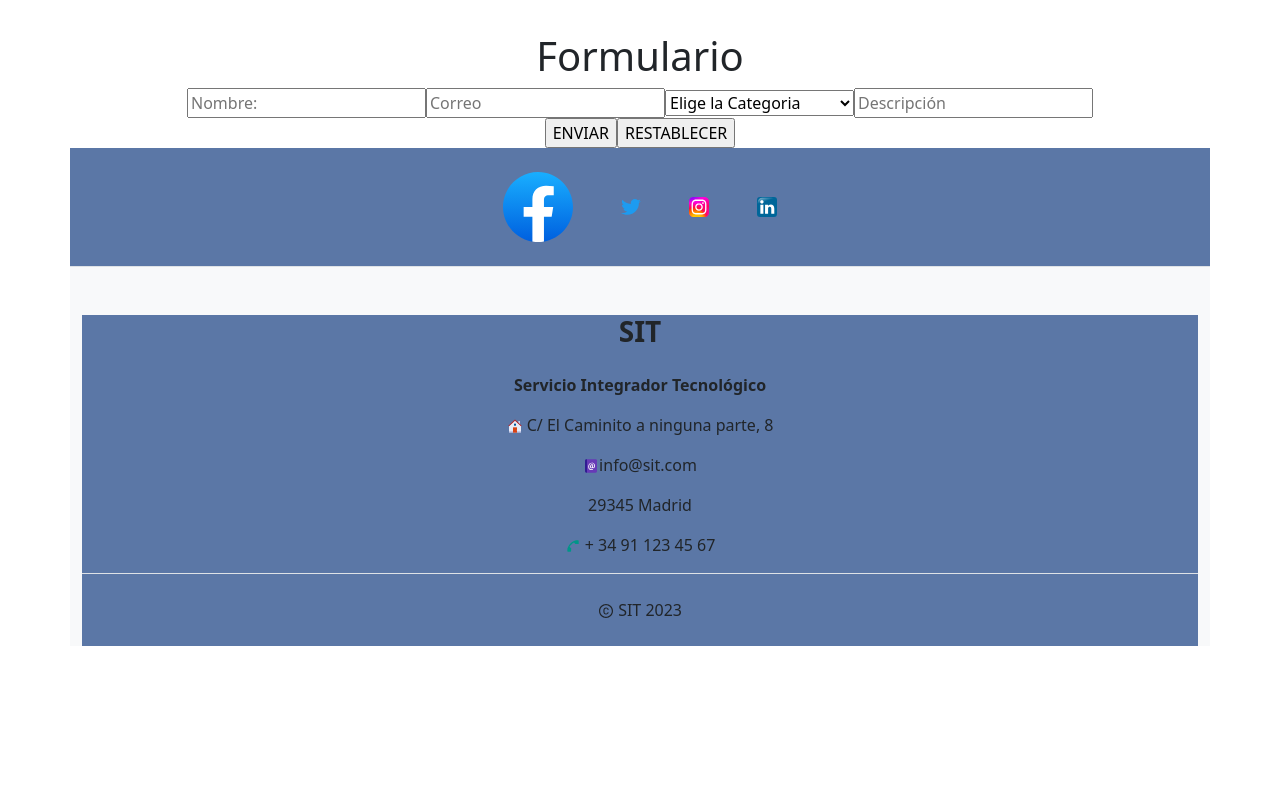
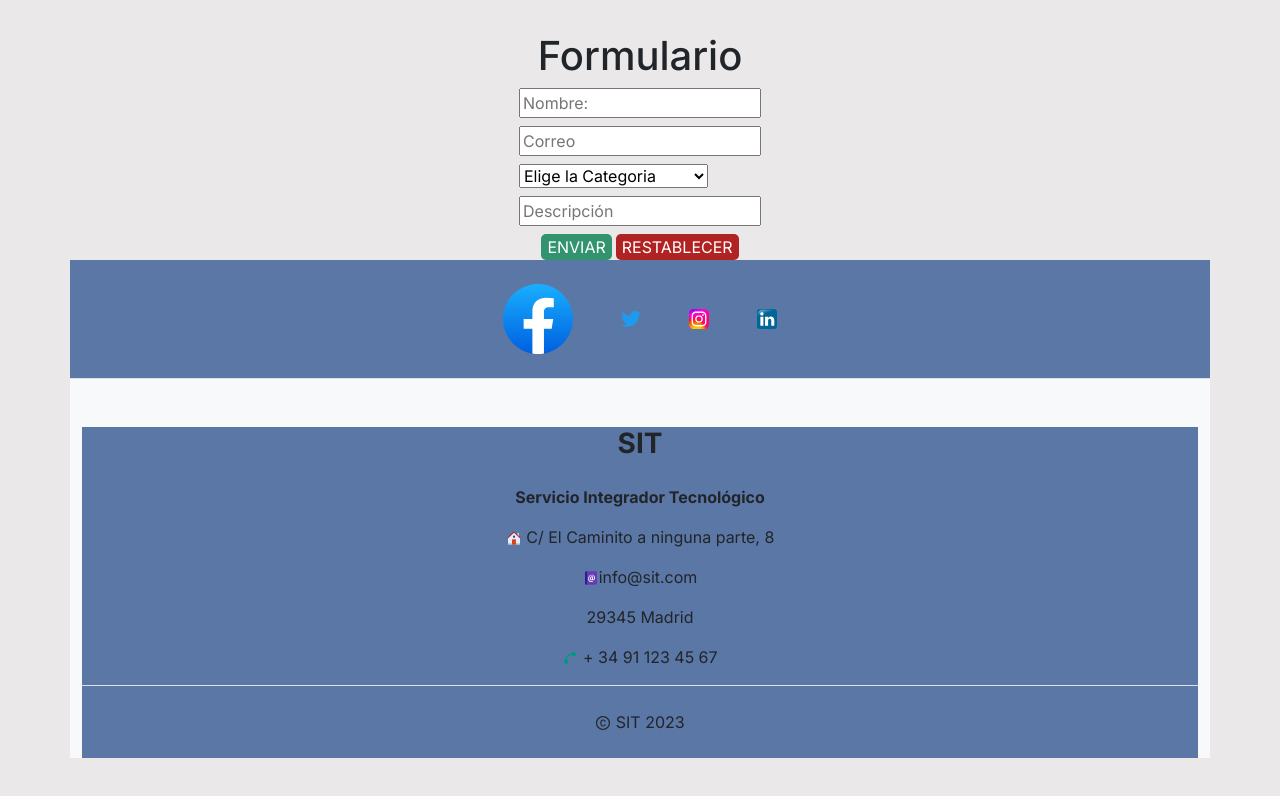
Before and after one commit to Milacover/SIT, a React (Vite) app: page /Form in a window 1280 px wide. Shown: the top 796 px of the page. Built offline with nearby package versions, Linux system fonts and the light colour scheme.

Commit message:
added styles form

```diff
--- a/src/component/Form.jsx
+++ b/src/component/Form/Form.jsx
@@ -1,4 +1,5 @@
 import { useForm } from "react-hook-form";
+import './form.scss'
 
 function MyForm() {
   const {
@@ -15,16 +16,16 @@ function MyForm() {
 
 
   return (
-    <form onSubmit={handleSubmit(onSubmit)}>
-        <h1>Formulario</h1>
-      <fieldset>
+    <form class="wrapper" onSubmit={handleSubmit(onSubmit)}>
+        <h1 class="wrapper__title">Formulario</h1>
+      <fieldset class="wrapper__content">
         <input id="nombre" placeholder="Nombre:" {...register("nombre", { required: true })} />
         {errors.nombre && <span>Debe rellenar este campo</span>}
 
         <input id="correo"  placeholder="Correo"  {...register("correo", { required: true })} />
         {errors.correo && <span>Debe rellenar este campo</span>}
         {
-          <select id="categoria" name="dropdown">
+          <select class="wrapper__select" id="categoria" name="dropdown">
             <option value="">Elige la Categoria</option>
             <option value="1">Desarrollo Web</option>
             <option value="2">Ilustrador</option>
@@ -38,8 +39,11 @@ function MyForm() {
         {errors.description && <span>Debe rellenar este campo</span>}
       </fieldset>
 
-      <input id="submit" type="submit" value="ENVIAR" />
-      <input id="reset" type="reset" value="RESTABLECER" />
+      <div class="wrapper__buttons">
+      <input  class="submit" id="submit" type="submit" value="ENVIAR" />
+      <input class="reset" id="reset" type="reset" value="RESTABLECER" />
+
+      </div>
     </form>
   );
 }
--- /dev/null
+++ b/src/component/Form/form.scss
@@ -0,0 +1,63 @@
+@import "/src/app.scss";
+
+.wrapper {
+  display: flex;
+  justify-content: center;
+  flex-direction: column;
+  align-items: center;
+
+  .wrapper__title {
+    display: flex;
+    justify-content: center;
+  }
+
+  .wrapper__content {
+    input {
+      display: flex;
+      justify-content: center;
+      align-items: center;
+      flex-direction: column;
+      margin-bottom: 8px;
+    }
+
+    .wrapper__select {
+      display: flex;
+      margin-bottom: 8px;
+    }
+
+}
+.wrapper__buttons{
+    display: flex;
+    flex-direction: row;
+    align-items: center;
+    justify-content: center;
+    gap: 4px;
+
+    .submit{
+        background-color: #32936F;
+        border:none;
+        border-radius: 5px;
+        color:white;
+        font-size: 16px;
+    }
+    .submit:hover{
+        background-color: white;
+        color:black;
+    }
+
+    .reset{
+        border:none;
+        background-color: #B12222;
+        border-radius: 5px;
+        color: white;
+        font-size: 16px;
+    }
+    .reset:hover{
+        background-color: white;
+        color:black;
+    }
+
+
+
+    }
+}
--- a/src/main.jsx
+++ b/src/main.jsx
@@ -4,7 +4,7 @@ import App from './App'
 import './app.scss'
 import 'bootstrap/dist/css/bootstrap.min.css';
 
-import MyForm from './component/Form'
+import MyForm from '../src/component/Form/Form'
 
 ReactDOM.createRoot(document.getElementById('root')).render(
   <React.StrictMode>
```
